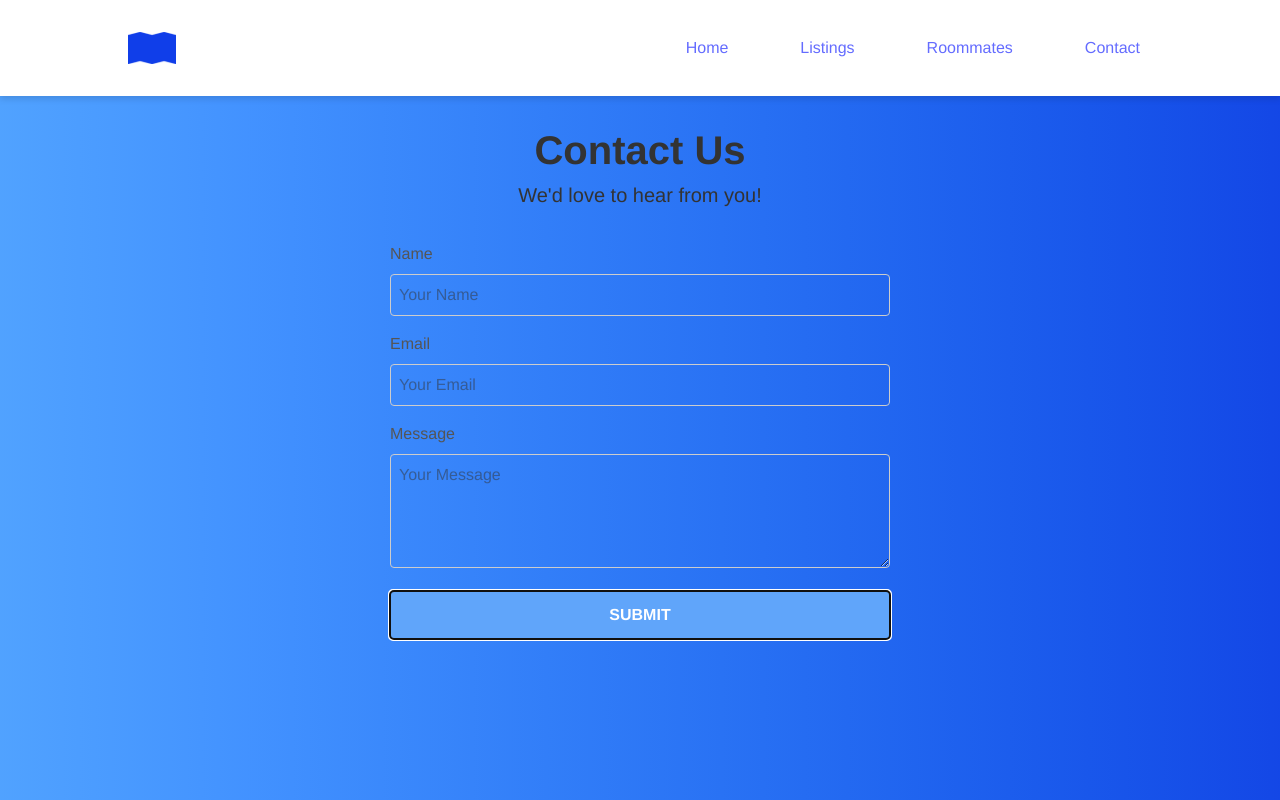
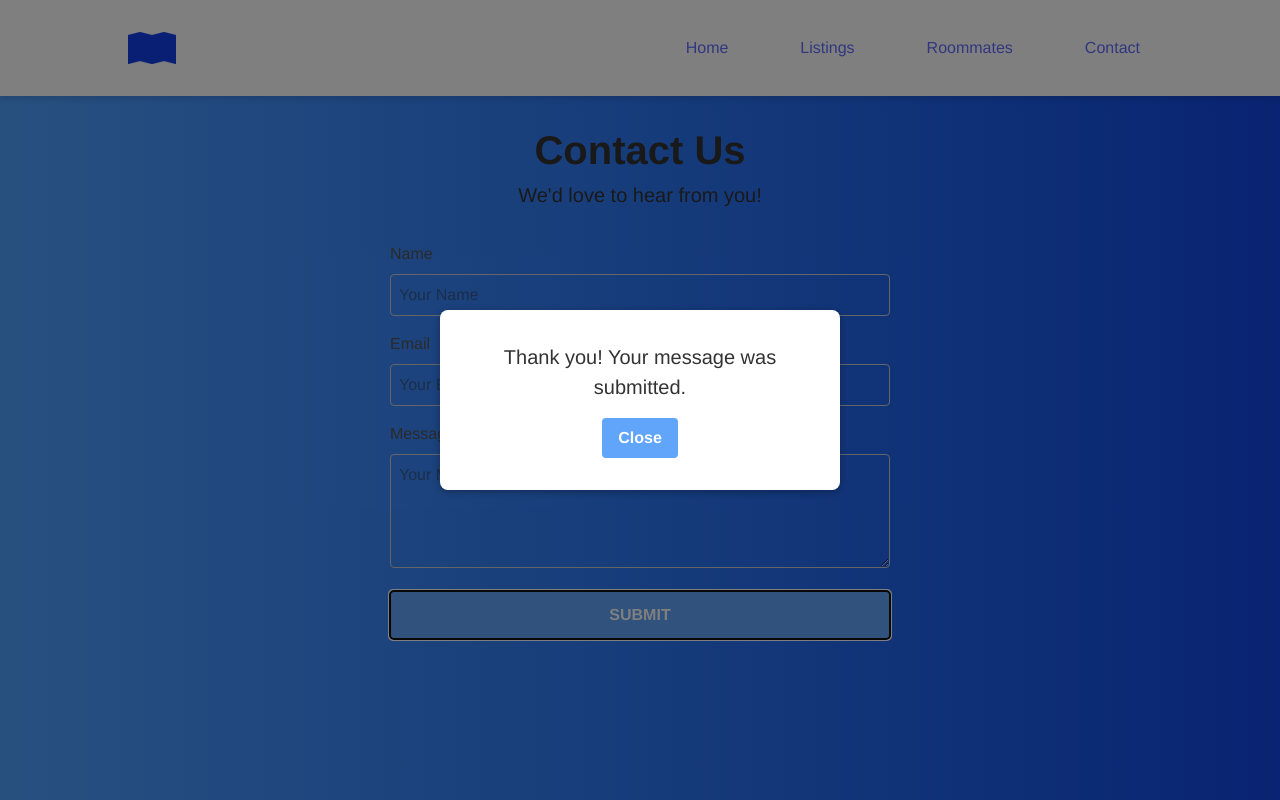
Before and after one commit to nathancmaniego/deerhacks-iv, a React (Vite) app in the folder frontend/my-react-app/: page /contact in a window 1280 px wide. Both pictures are taken after typing "Sample", "name@example.com", "Sample" into the empty fields and a click on the button "SUBMIT". Built offline with nearby package versions, Linux system fonts and the light colour scheme.

Commit message:
added pop-up upon successful submission

```diff
--- a/frontend/my-react-app/src/pages/Contact.css
+++ b/frontend/my-react-app/src/pages/Contact.css
@@ -48,7 +48,7 @@
     border: none;
     border-radius: 4px;
     text-transform: uppercase; /* All caps */
-    font-weight: bold;       /* Bold text */
+    font-weight: bold;        /* Bold text */
     cursor: pointer;
     transition: background-color 0.2s ease;
   }
@@ -56,3 +56,43 @@
   .contact-button:hover {
     background-color: #3B82F6; /* Slightly darker on hover */
   }
+
+  /* Popup styles */
+  .popup-overlay {
+    position: fixed;
+    top: 0;
+    left: 0;
+    width: 100%;
+    height: 100%;
+    background-color: rgba(0,0,0,0.5);
+    display: flex;
+    justify-content: center;
+    align-items: center;
+    z-index: 1000;
+  }
+
+  .popup {
+    background: #fff;
+    padding: 2rem;
+    border-radius: 8px;
+    text-align: center;
+    max-width: 400px;
+    width: 90%;
+    box-shadow: 0 2px 8px rgba(0,0,0,0.3);
+  }
+
+  .popup p {
+    font-size: 1.25rem;
+    margin-bottom: 1rem;
+    color: #333;
+  }
+
+  .popup-close {
+    background-color: #60A5FA; /* blue-400 */
+    color: #fff;
+    padding: 0.5rem 1rem;
+    border: none;
+    border-radius: 4px;
+    font-weight: bold;
+    cursor: pointer;
+  }
--- a/frontend/my-react-app/src/pages/Contact.jsx
+++ b/frontend/my-react-app/src/pages/Contact.jsx
@@ -8,6 +8,8 @@ function Contact() {
     message: ''
   });
 
+  const [showPopup, setShowPopup] = useState(false);
+
   const handleChange = (e) => {
     setFormData({...formData, [e.target.name]: e.target.value});
   };
@@ -15,12 +17,18 @@ function Contact() {
   const handleSubmit = (e) => {
     e.preventDefault();
     console.log('Form Submitted:', formData);
-    // Here you can add API integration if needed
+    // Show the popup
+    setShowPopup(true);
+    // Reset the form
     setFormData({
       name: '',
       email: '',
       message: ''
     });
+  };
+
+  const closePopup = () => {
+    setShowPopup(false);
   };
 
   return (
@@ -63,6 +71,15 @@ function Contact() {
         </div>
         <button type="submit" className="contact-button">Submit</button>
       </form>
+
+      {showPopup && (
+        <div className="popup-overlay">
+          <div className="popup">
+            <p>Thank you! Your message was submitted.</p>
+            <button onClick={closePopup} className="popup-close">Close</button>
+          </div>
+        </div>
+      )}
     </div>
   );
 }
```
